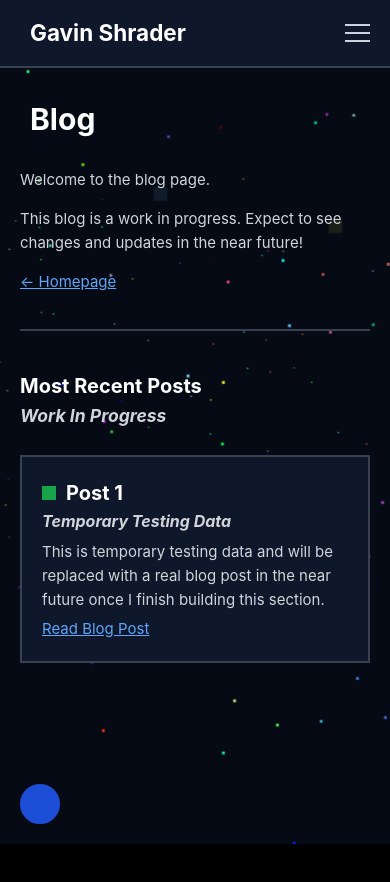
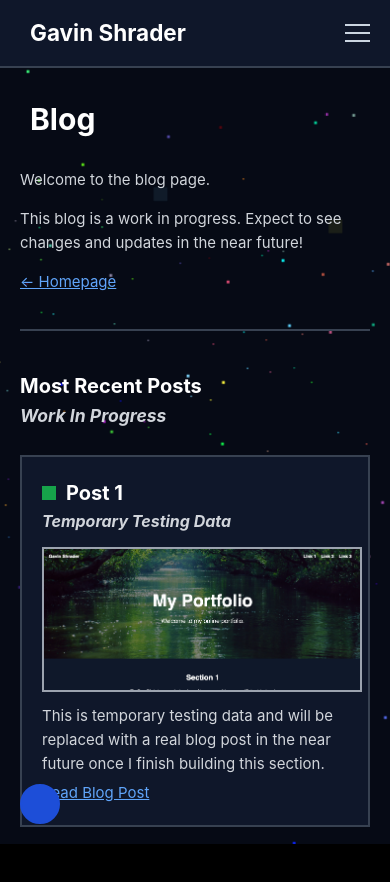
Before and after one commit to Cloudinnovates/gavinshr.com, a React (Create React App) app: page /blog in a window 390 px wide. Shown: the top 882 px of the page. Before the commit the page ends 844 px from the top, so only its background shows below. Built offline with nearby package versions, Linux system fonts and the light colour scheme; some icons are missing.

Commit message:
Working on BlogData image input + Blog post image display

```diff
--- a/src/Routes/Blog/Blog.css
+++ b/src/Routes/Blog/Blog.css
@@ -47,3 +47,33 @@
 .blog-subheading {
   font-size: 16px;
 }
+
+/*
+ * Image
+ */
+
+.blog-image-container {
+  padding-top: 12px;
+}
+
+.blog-image {
+  border: 2px solid #9ca3af;
+  width: 426px;
+  height: 193px;
+}
+
+/* Shrink image for tiny screen sizes */
+@media only screen and (max-width: 500px) {
+  .blog-image {
+    width: 320px;
+    height: 145px;
+  }
+}
+
+/* Shrink image for tinier screen sizes */
+@media only screen and (max-width: 320px) {
+  .blog-image {
+    width: 160px;
+    height: 72px;
+  }
+}
--- a/src/Routes/Blog/Blog.js
+++ b/src/Routes/Blog/Blog.js
@@ -27,6 +27,18 @@ export default function Blog() {
                 </div>
                 <h3 className="blog-subheading"><i>{post.subheading}</i></h3>
               </span>
+
+              <span>
+              <div className="blog-image-container">
+                <img
+                  className="blog-image"
+                  src={require("../Projects/DemoImages/MediumTutorialDemo.png")}
+                  alt="Python Jupyter Notebook Demo"
+                />
+              </div>
+              </span>
+
+              { /* post.imageUrl */ }
 
               <span>
                 {
--- a/src/Routes/Blog/BlogData.js
+++ b/src/Routes/Blog/BlogData.js
@@ -7,6 +7,7 @@ export const posts = [
     skill: "Post 1",
     subheading: "Temporary Testing Data",
     color: "#16a34a",
+    imageUrl: "../Projects/DemoImages/MediumTutorialDemo.png",
     url: "",
     urlName: "Read Blog Post",
     urlOpensInNewTab: true,
```
